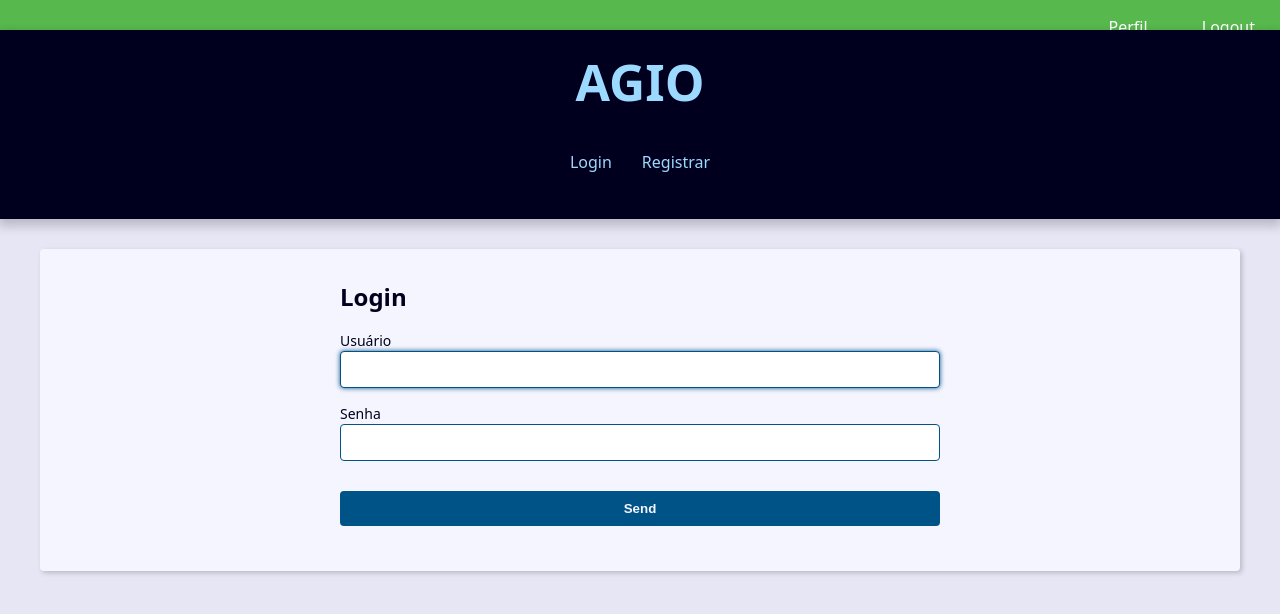
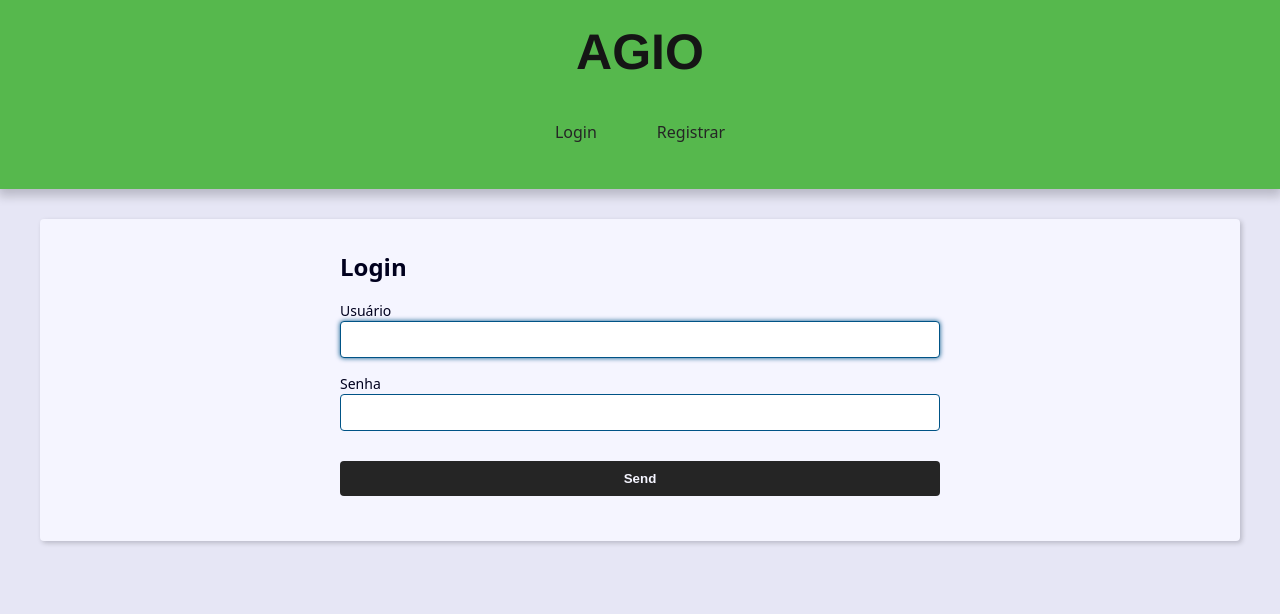
Before and after one commit to Andrersm/AgioDjango, a Django app: a page that uses contact/templates/contact/login.html in a window 1280 px wide. Shown: the top 614 px of the page. Run offline with Django 5.2, Linux system fonts and the light colour scheme.

Commit message:
Authentications

```diff
--- a/base_static/global/css/style.css
+++ b/base_static/global/css/style.css
@@ -51,6 +51,7 @@ svg {
 }
 .header {
   background: var(--clr-black);
+  background-color: #56b84d;
   padding: var(--spacing);
   box-shadow: 0 5px 10px 2px var(--clr-dark-shadow-20);
   z-index: 1;
@@ -59,11 +60,13 @@ svg {
 .header-heading {
   font-size: var(--biggest-font-size);
   text-align: center;
+  font-family: Helvetica, Arial, sans-serif;
 }
 .header-link {
-  color: var(--link-light-color);
+  color: #151515;
   text-decoration: none;
   transition: filter var(--transition-fast) ease-in-out;
+  font-family: Helvetica, Arial, sans-serif;
 }
 .header-link:hover {
   filter: brightness(70%);
@@ -72,18 +75,40 @@ svg {
   margin: var(--spacing);
 }
 .menu-list {
+  font-size: bold;
   list-style: none;
   display: flex;
   justify-content: center;
-  flex-flow: row wrap;
+  flex-flow:wrap-reverse
+}
+
+.menu-item {
+  font-size: bold;
+  font: fantasy;
+  padding: var(--spacing);
+  color: #252525;
+  text-decoration: none;
+  transition: background-color var(--transition-fast) ease-in-out;
+
+}
+.menu-header {
+  font-size: bold;
+  font: fantasy;
+  padding: var(--spacing);
+  color: #252525;
+  text-decoration: none;
+  transition: background-color var(--transition-fast) ease-in-out;
+
+
 }
 .menu-link {
   display: block;
+  font-size: bold;
+  font: fantasy;
   padding: var(--spacing);
-  color: var(--link-light-color);
+  color: #252525;
   text-decoration: none;
   transition: background-color var(--transition-fast) ease-in-out;
-  border-radius: var(--default-border-radius);
 }
 .menu-link:hover {
   background: var(--clr-light-shadow-10);
@@ -191,7 +216,7 @@ svg {
   font-size: var(--smaller-font-size);
 }
 .message.success {
-  background: rgba(0, 255, 0, 0.3);
+  background: #56b84d;
   border: 1px solid rgba(0, 255, 0, 90%);
 }
 .message.error {
@@ -248,7 +273,7 @@ svg {
   font-size: var(--smaller-font-size);
 }
 .btn {
-  background-color: var(--link-dark-color);
+  background-color: #252525;
   color: var(--clr-white);
   font-weight: bold;
   border: none;
@@ -294,20 +319,26 @@ svg {
 
 .menu-links {
   text-align: right;
-  background-color: #56b84d;
-  height: 30px;
+  background-color: #151515;
+
 }
 
 .menu-links ul {
   list-style: none;
+  padding: 0.1;
 }
 
 .menu-links ul li {
   display: inline-block;
-  margin: 0 10px;
+  margin: 0 8px;
+  font-size: 15px;
+  padding: 0.1px;
+  font: fantasy;
+  font-weight: bold;
 }
 
 .menu-links ul li a {
   color: #fff;
   text-decoration: none;
+
 }
--- a/base_templates/global/partial/header.html
+++ b/base_templates/global/partial/header.html
@@ -1,8 +1,10 @@
 <nav class="menu-links">
+    {% if user.is_authenticated %}
     <ul>
       <li><a href="{% url 'contact:user_update' %}" class="menu-link">Perfil</a></li>
       <li><a href="{% url 'contact:logout' %}" class="menu-link">Logout</a></li>
     </ul>
+    {% endif %}
 </nav>
 <header class="header">
     <h1 class="header-heading">
@@ -14,17 +16,17 @@
     <ul class="menu-list">
         {% if user.is_authenticated %}
         <li class="menu-item">
-            <a href="{% url 'contact:create' %}" class="menu-link">Criar contato</a>
+            <a href="{% url 'contact:create' %}" class="menu-header">Criar contato</a>
         </li>
         <li class="menu-item">
-            <a href="{% url 'contact:create_loan' %}" class="menu-link">Criar empréstimo</a>
+            <a href="{% url 'contact:create_loan' %}" class="menu-header">Criar empréstimo</a>
         </li>
         {% else %}
         <li class="menu-item">
-            <a href="{% url 'contact:login' %}" class="menu-link">Login</a>
+            <a href="{% url 'contact:login' %}" class="menu-header">Login</a>
         </li>
         <li class="menu-item">
-            <a href="{% url 'contact:register' %}" class="menu-link">Registrar</a>
+            <a href="{% url 'contact:register' %}" class="menu-header">Registrar</a>
         </li>
        {% endif %}
 
--- a/contact/templates/contact/contact.html
+++ b/contact/templates/contact/contact.html
@@ -4,16 +4,18 @@
     <h1 class="single-contact-name">
       {{ contact.first_name }} {{ contact.last_name }}
     </h1>
+    {% if contact.picture  %}
     <div class="image-frame">
       <img src="{{ contact.picture.url }}" alt="{{ contact.first_name }}" width="100">
     </div>
+    {% endif %}
     <p><b>ID:</b> {{ contact.id }}</p>
     <p><b>E-mail:</b> {{ contact.email }}</p>
     <p><b>Telefone:</b> {{ contact.phone }}</p>
     <p><b>Data de criação:</b> {{ contact.created_date }}</p>
     <p><b>Descrição:</b> {{ contact.description }}</p>
-    {% if contact.picture  %}
-    {% endif %}
+
+
     {% if loans %}
         <p><b>Empréstimos:</b></p>
             <ul>
```
Also changed, not shown: contact/forms.py (+7 -0 lines), contact/views/contact_forms.py (+3 -4 lines), db.sqlite3.
